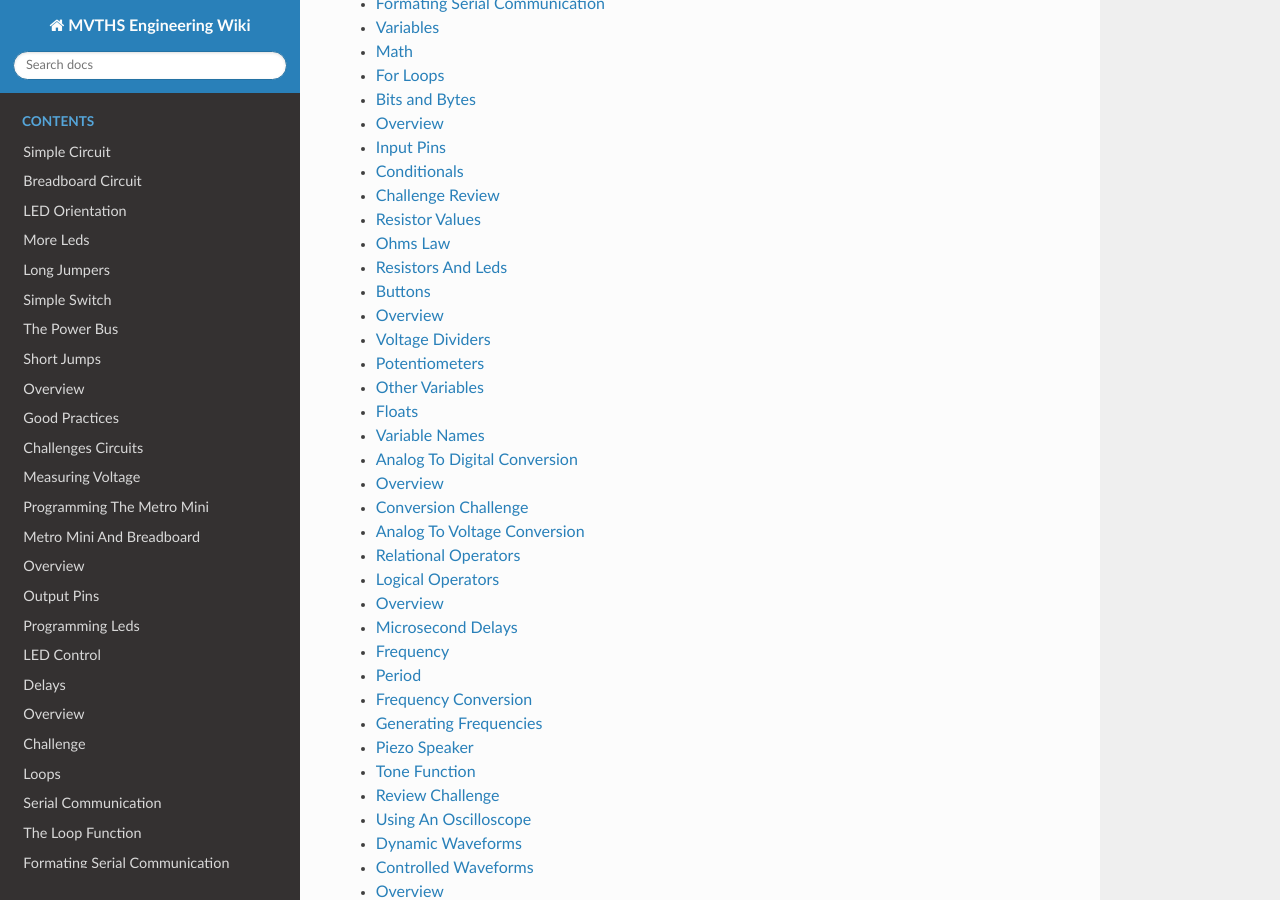
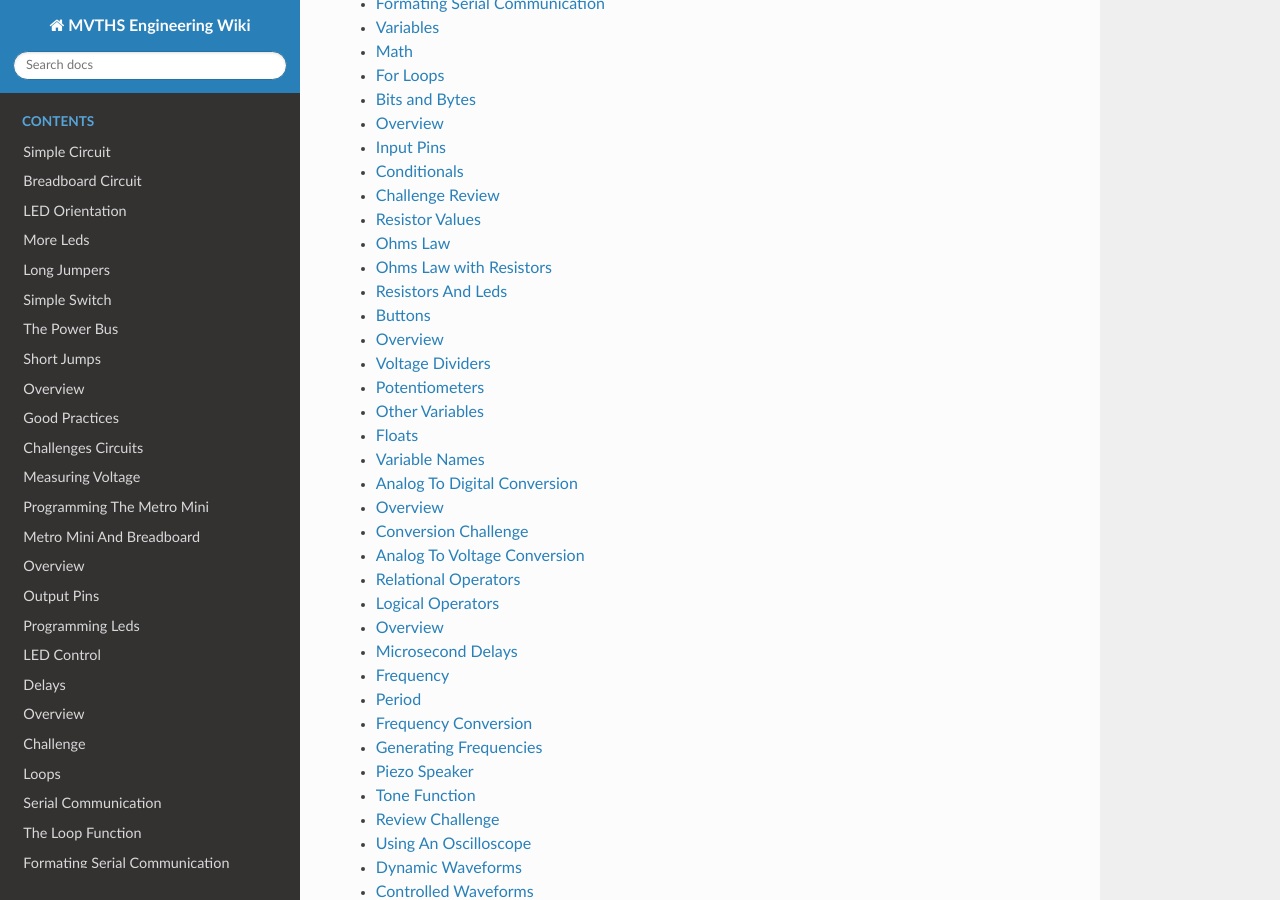
Before and after one commit to maxtkc/mvths-wiki, a Sphinx documentation site: the page built from docs/index.rst, in a window 1280 px wide and 900 px high, scrolled down 864 px. Built offline with Sphinx 7.4.7 and the Read the Docs theme 2.0.0, drawn with Linux system fonts in a browser that asks for light colours; pages that are not in the unit, such as notebooks, are missing from menus.

Commit message:
Update index.rst

```diff
--- a/docs/index.rst
+++ b/docs/index.rst
@@ -46,6 +46,7 @@ The following is a list of guides for learning about electronics and software in
    013-challenge-review
    016-resistor-values
    017-ohms-law
+   017a-ohms-circuit
    018-resistors-and-leds
    019-buttons
    019aa-buttonLED
```
